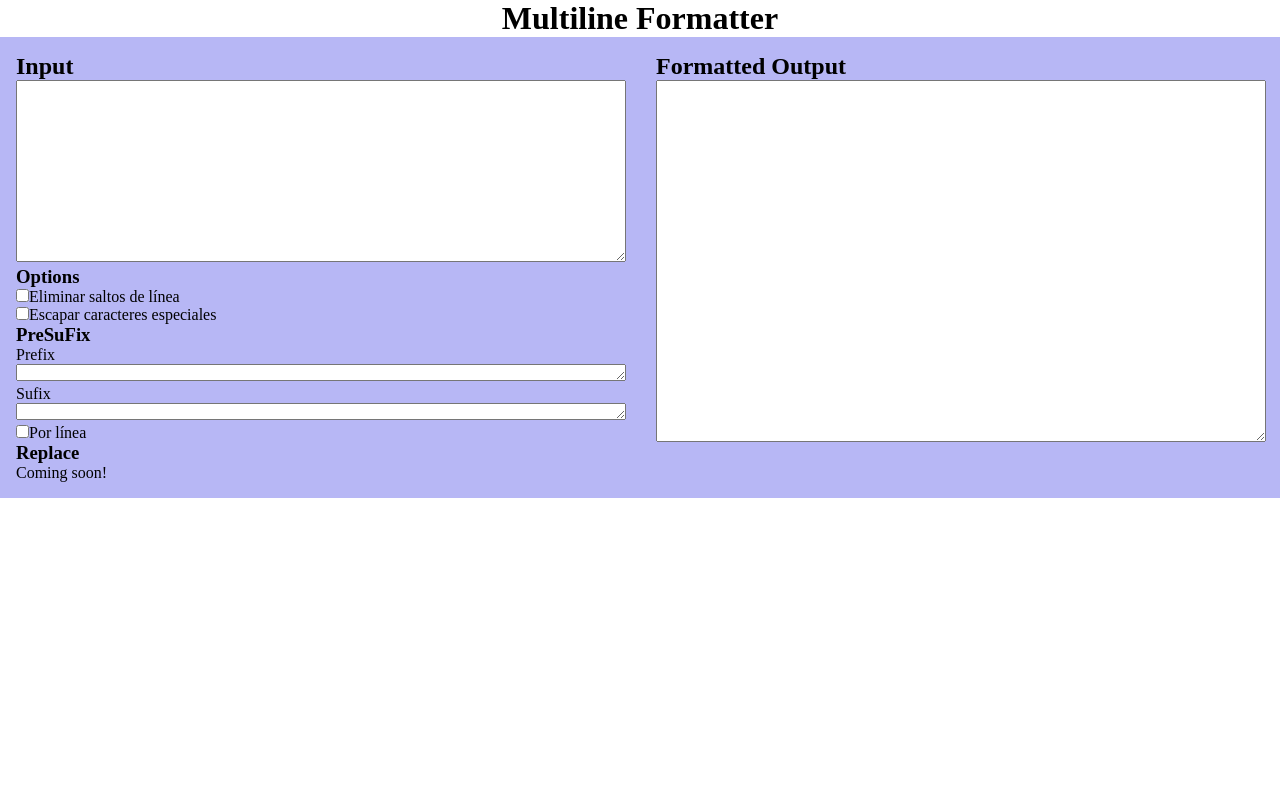
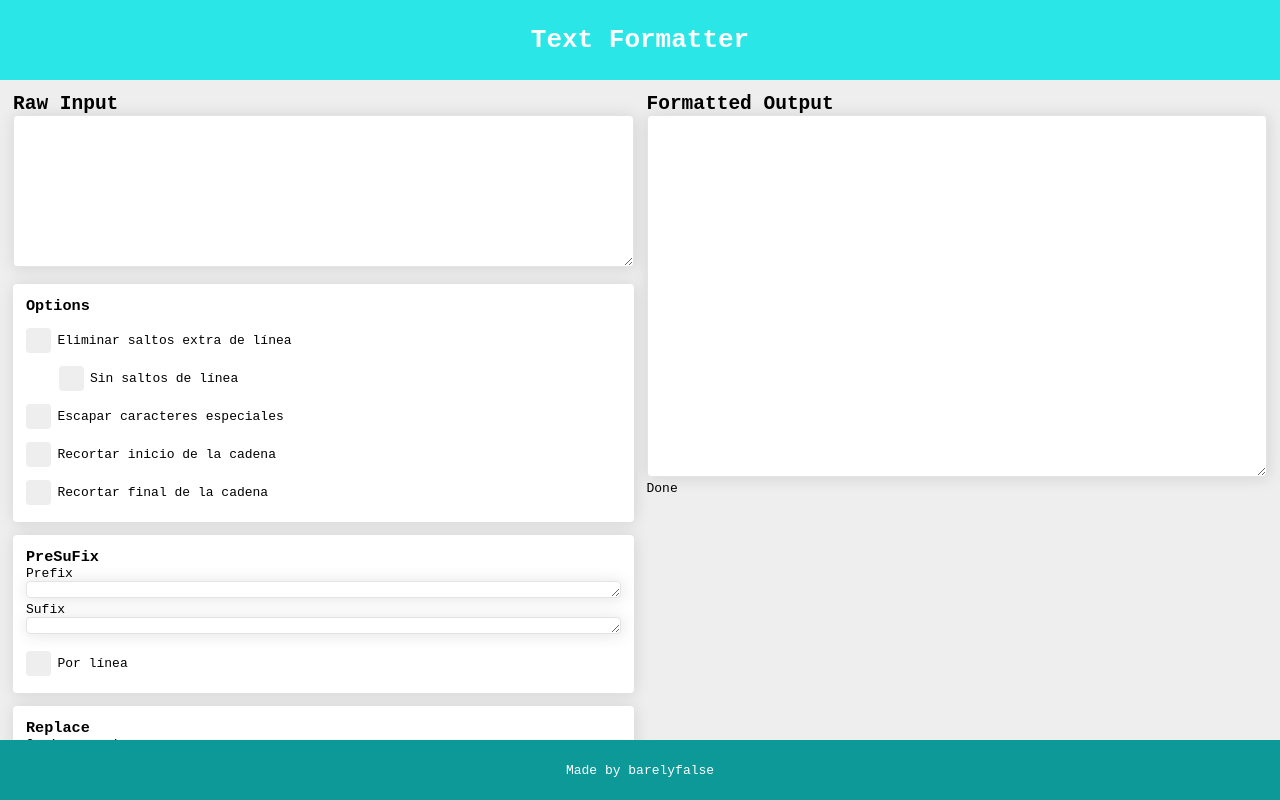
Before and after one commit to barelyfalse/multiline-string-formatter, a React (Create React App) app: page / in a window 1280 px wide. Built offline with nearby package versions, Linux system fonts and the light colour scheme.

Commit message:
basic states and functionalities

```diff
--- a/src/App.js
+++ b/src/App.js
@@ -1,25 +1,88 @@
+import React, { useState, useEffect } from 'react';
 import MainInput from './components/MainInput';
 import MainOutput from './components/MainOutput';
 import Options from './components/Options';
 import PreSuFix from './components/PreSuFix';
 import Replace from './components/Replace';
+import MainHeader from './components/MainHeader';
+import Footer from './components/Footer';
 import './css/app.css';
+import ProcessingInfo from './components/ProcessingInfo';
 
 function App() {
+  const [rawText, setRawText] = useState("")
+  const [outputText, setOutputText] = useState("")
+  const [infoText, setInfoText] = useState("Waiting...")
+
+  const [options, setOption] = useState({
+    trimStrStart: false,
+    trimStrStartByLn: false,
+    trimStrEnd: false,
+    trimStrEndByLn: false,
+  })
+
+  function processText(text) {
+    let procText = ''
+
+    let currentLn = ''
+
+    for (let i = 0; i < text.length; i++) {
+      const char = text[i]
+      if (char === '\n') {
+        console.log(currentLn)
+        if (options.trimStrEndByLn) {
+          currentLn = currentLn.trimEnd()
+        }
+        console.log(currentLn)
+        procText += '\n'+currentLn
+        currentLn = ''
+      } else {
+        currentLn += char
+      }
+    }
+
+    setOutputText(procText)
+  }
+
+  useEffect(() => {
+    //set the timer
+    const timeOutId = setTimeout(() => {
+      processText(rawText)
+      setInfoText('Done')
+    }, 500)
+    //if the useEffect hook happens to be called again before timeout ended
+    //timeout gets cleared and starts again
+    //basicaly the timeout will be constantly cleared and remade until the user stops
+    //The useEffect func it's called on user input
+    return () => {
+      clearTimeout(timeOutId)
+      setInfoText('Processing...')
+    }
+    //options also on useEffect for be called again on options change
+  }, [rawText, options])
+
   return (
     <div className="wrapper">
-      <h1>Multiline Formatter</h1>
+      <MainHeader />
       <div className="container">
         <div className="pane">
-          <MainInput />
-          <Options />
+          <MainInput
+            value={rawText}
+            setRawInput={setRawText}
+          />
+          <Options
+            options={options}
+            setOptions={setOption}
+          />
           <PreSuFix />
           <Replace />
         </div>
         <div className="pane">
-          <MainOutput />
+          <MainOutput value={outputText}/>
+          <ProcessingInfo value={infoText}/>
         </div>
       </div>
+      <Footer />
     </div>
   );
 }
--- a/src/components/Checkbox.js
+++ b/src/components/Checkbox.js
@@ -1,23 +1,16 @@
 import React from 'react'
+import '../css/checkbox.css'
 
-function Checkbox({label, subComponent}) {
-  const [checked, setChecked] = React.useState(false)
+function Checkbox({label, checked, setChecked}) {
 
   return (
-    <div>
+    <label className="checkbox-container">{label}
       <input type="checkbox"
-        defaultChecked={checked}
+        checked={checked}
         onChange={() => setChecked(!checked)}
       />
-      {label}
-      {
-        subComponent?
-        <div>
-          {subComponent}
-        </div>:
-        null
-      }
-    </div>
+      <span className="checkmark"></span>
+    </label>
   )
 }
 
--- a/src/components/CollapsibleCard.js
+++ b/src/components/CollapsibleCard.js
@@ -3,7 +3,7 @@ import '../css/app.css'
 
 function CollapsibleCard(props) {
   return (
-    <div>
+    <div className="collapsible-card">
       <h3>{props.title}</h3>
       {props.children}
     </div>
--- /dev/null
+++ b/src/components/Footer.js
@@ -0,0 +1,11 @@
+import React from 'react'
+
+function Footer() {
+  return (
+    <div className="page-footer">
+      Made by barelyfalse
+    </div>
+  )
+}
+
+export default Footer
--- a/src/components/Header.js
+++ b/src/components/MainHeader.js
@@ -2,7 +2,9 @@ import React from 'react'
 
 function Header() {
   return (
-    <div>Header</div>
+    <div className="page-header">
+      <h1>Text Formatter</h1>
+    </div>
   )
 }
 
--- a/src/components/MainInput.js
+++ b/src/components/MainInput.js
@@ -1,11 +1,11 @@
 import React from 'react'
 import '../css/app.css'
 
-function MainInput() {
+function MainInput({value, setRawInput}) {
   return (
     <div>
-      <h2>Input</h2>
-      <textarea rows="12" className='text-input'/>
+      <h2>Raw Input</h2>
+      <textarea rows="10" className='text-input' value={value} onChange={event => setRawInput(event.target.value)} />
     </div>
   )
 }
--- a/src/components/MainOutput.js
+++ b/src/components/MainOutput.js
@@ -1,11 +1,11 @@
 import React from 'react'
 import '../css/app.css'
 
-function MainOutput() {
+function MainOutput({value}) {
   return (
     <div>
       <h2>Formatted Output</h2>
-      <textarea rows="24" className='text-input'/>
+      <textarea rows="24" className='text-input' value={value} readOnly/>
     </div>
   )
 }
--- a/src/components/Options.js
+++ b/src/components/Options.js
@@ -2,15 +2,58 @@ import React from 'react'
 import Checkbox from './Checkbox'
 import CollapsibleCard from './CollapsibleCard'
 
-function Options() {
+function Options({options, setOptions}) {
+
+  function setOptState(prop, value) {
+    setOptions(prevOpts => {
+      return { ...prevOpts, [prop]: value }
+    })
+  }
+
   return (
     <CollapsibleCard title="Options">
       <Checkbox
-        label="Eliminar saltos de línea"
+        label="Eliminar saltos extra de línea"
       />
+      <div className="sub-option">
+        <Checkbox label="Sin saltos de línea"/>
+      </div>
       <Checkbox
         label="Escapar caracteres especiales"
       />
+      <Checkbox
+        label="Recortar inicio de la cadena"
+        checked={options.trimStrStart}
+        setChecked={(val) => setOptState('trimStrStart', val)}
+      />
+      {
+        options.trimStrStart?
+        <div className="sub-option">
+          <Checkbox
+            label="Por línea"
+            checked={options.trimStrStartByLn}
+            setChecked={(val) => setOptState('trimStrStartByLn', val)}
+          />
+        </div>:
+        null
+      }
+      <Checkbox
+        label="Recortar final de la cadena"
+        checked={options.trimStrEnd}
+        setChecked={(val) => setOptState('trimStrEnd', val)}
+      />
+      {
+        options.trimStrEnd?
+        <div className="sub-option">
+          <Checkbox
+            label="Por línea"
+            checked={options.trimStrEndByLn}
+            setChecked={(val) => setOptState('trimStrEndByLn', val)}
+          />
+        </div>:
+        null
+      }
+
     </CollapsibleCard>
   )
 }
--- a/src/components/PreSuFix.js
+++ b/src/components/PreSuFix.js
@@ -14,7 +14,7 @@ function PreSuFix() {
         <p>Sufix</p>
         <textarea rows="1" className='text-input'/>
       </div>
-      <Checkbox label="Por línea" />
+      <Checkbox label="Por línea" defaultChecked={true}/>
     </CollapsibleCard>
   )
 }
--- /dev/null
+++ b/src/components/ProcessingInfo.js
@@ -0,0 +1,9 @@
+import React from 'react'
+
+function ProcessingInfo({value}) {
+  return (
+    <div className="info-text">{value}</div>
+  )
+}
+
+export default ProcessingInfo
--- a/src/css/app.css
+++ b/src/css/app.css
@@ -1,6 +1,12 @@
 * {
   margin: 0;
   padding: 0;
+  box-sizing: border-box;
+}
+
+body {
+  background-color: rgb(238, 238, 238);
+  font-family: monospace;
 }
 
 .wrapper {
@@ -14,17 +20,59 @@
   flex-direction: column;
   align-items: stretch;
   width: 100%;
-  background-color: rgb(183, 183, 245);
+  padding: 1em;
+  gap: 1em;
 }
 
 .pane {
-  padding: 1em;
   flex: 1;
 }
 
 .text-input {
   resize: vertical;
   width: 100%;
+  background-color: #Fff;
+  border-radius: 4px;
+  border: 1px solid rgb(228, 228, 228);
+  font-size: 1em;
+  box-shadow: 1px 1px 15px 1px rgba(0,0,0,0.10);
+  -webkit-box-shadow: 1px 1px 15px 1px rgba(0,0,0,0.10);
+  -moz-box-shadow: 1px 1px 15px 1px rgba(0,0,0,0.10);
+}
+
+.page-header {
+  display: flex;
+  justify-content: center;
+  align-items: center;
+  width: 100%;
+  height: 80px;
+  background-color: rgb(42, 230, 230);
+  color: #fff;
+  font-weight: bold;
+}
+
+.page-footer {
+  display: flex;
+  justify-content: center;
+  align-items: center;
+  width: 100%;
+  height: 60px;
+  background-color: rgb(14, 153, 153);
+  color: #fff;
+}
+
+.collapsible-card {
+  background-color: #fff;
+  border-radius: 4px;
+  padding: 1em;
+  margin: 1em 0;
+  box-shadow: 1px 1px 15px 1px rgba(0,0,0,0.10);
+  -webkit-box-shadow: 1px 1px 15px 1px rgba(0,0,0,0.10);
+  -moz-box-shadow: 1px 1px 15px 1px rgba(0,0,0,0.10);
+}
+
+.sub-option {
+  padding-left: 2.5em;
 }
 
 @media only screen and (min-width: 1500px) {
@@ -37,4 +85,9 @@
   .container {
     flex-direction: row;
   }
+
+  .page-footer {
+    position: absolute;
+    bottom: 0;
+  }
 }
--- /dev/null
+++ b/src/css/checkbox.css
@@ -0,0 +1,58 @@
+.checkbox-container {
+  display: flex;
+  flex-direction: row-reverse;
+  justify-content: flex-end;
+  align-items: center;
+  gap: 0.5em;
+  cursor: pointer;
+  margin-top: 1em;
+  margin-bottom: 4px;
+}
+
+.checkbox-container input {
+  position: absolute;
+  opacity: 0;
+  cursor: pointer;
+  height: 0;
+  width: 0;
+}
+
+.checkmark {
+  height: 25px;
+  width: 25px;
+  background-color: #eee;
+}
+
+.checkbox-container input ~ .checkmark {
+  border-radius: 4px;
+}
+
+.checkbox-container:hover input ~ .checkmark {
+  background-color: #ccc;
+}
+
+.checkbox-container input:checked ~ .checkmark {
+  background-color: rgb(42, 230, 230);
+}
+
+.checkmark:after {
+  content: "";
+  position: relative;
+  left: 8px;
+  top: 5px;
+  display: none;
+}
+
+.checkbox-container input:checked ~ .checkmark:after {
+  display: block;
+}
+
+.checkbox-container .checkmark:after {
+  width: 5px;
+  height: 10px;
+  border: solid white;
+  border-width: 0 3px 3px 0;
+  -webkit-transform: rotate(45deg);
+  -ms-transform: rotate(45deg);
+  transform: rotate(45deg);
+}
```
